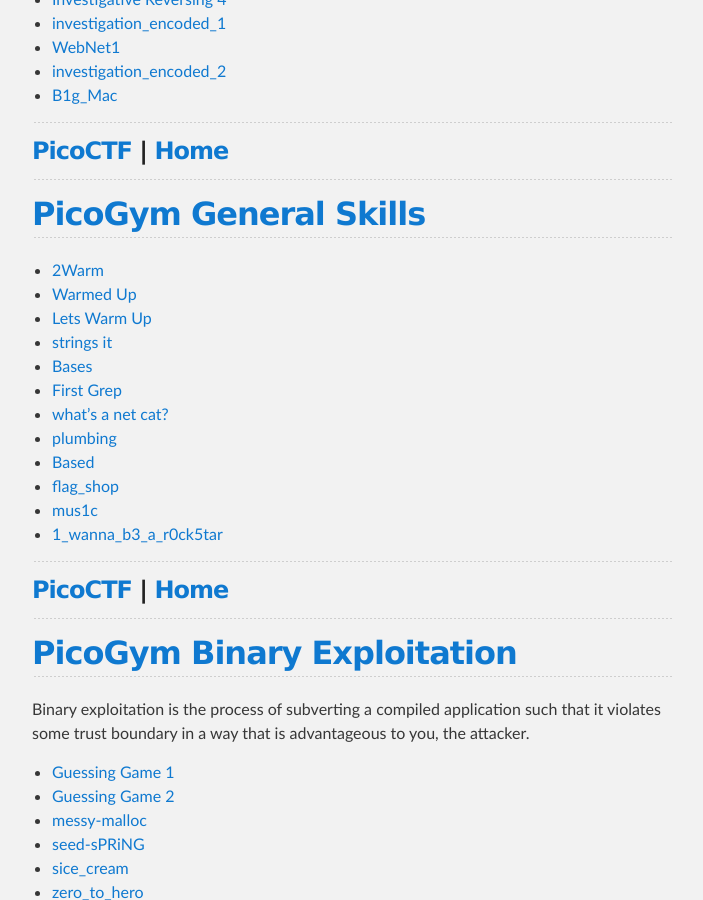
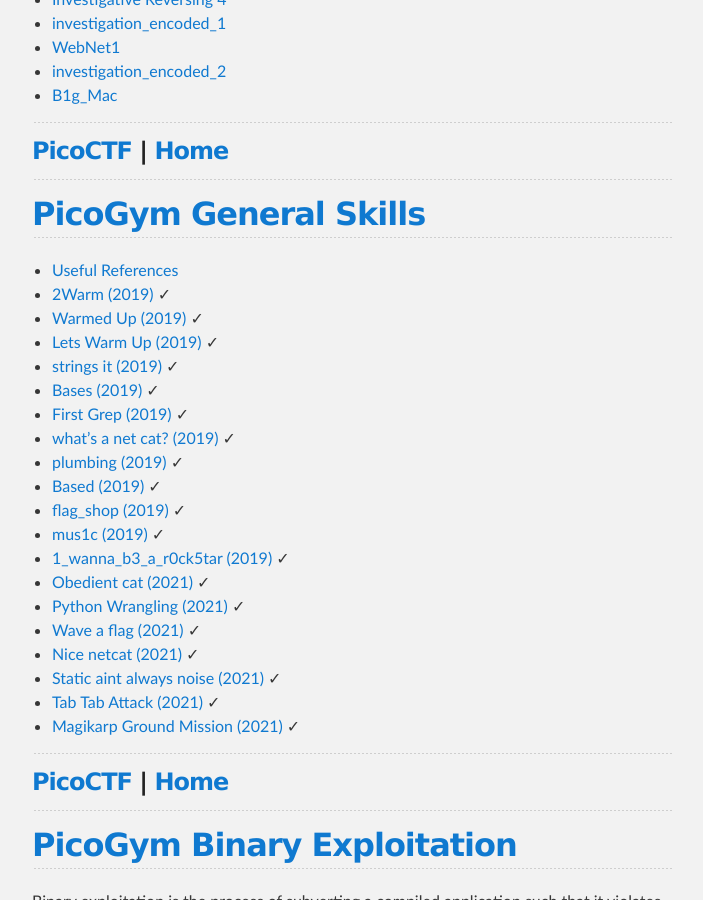
Before and after one commit to djm89uk/djm89uk.github.io, a Jekyll site: the page built from picoctf.md, in a window 1280 px wide and 900 px high, scrolled down 3124 px. Shown: the whole window, without its empty margins (288-991 px from the left). Built offline with Jekyll 4.4.1, drawn with Linux system fonts in a browser that asks for light colours; our own code applies the rules of GitHub Pages for plain Markdown files.

Commit message:
Update picoctf.md

```diff
--- a/picoctf.md
+++ b/picoctf.md
@@ -133,18 +133,26 @@ Reverse engineering entails taking a software system and analyzing it to trace i
 ---
 ## [PicoGym General Skills](./picogym_gs.md)
 
-- [2Warm](./picogym_gs.md#two-warm)
-- [Warmed Up](./picogym_gs.md#warmed-up)
-- [Lets Warm Up](./picogym_gs.md#lets-warm-up)
-- [strings it](./picogym_gs.md#strings-it)
-- [Bases](./picogym_gs.md#bases)
-- [First Grep](./picogym_gs.md#first-grep)
-- [what's a net cat?](./picogym_gs.md#whats-a-net-cat)
-- [plumbing](./picogym_gs.md#plumbing)
-- [Based](./picogym_gs.md#based)
-- [flag_shop](./picogym_gs.md#flag-shop)
-- [mus1c](./picogym_gs.md#mus1c)
-- [1_wanna_b3_a_r0ck5tar](./picogym_gs.md#i-wanna-b3-a-r0ck5tar)
+- [Useful References](./picogym_gs.md#useful-references)
+- [2Warm (2019)](./picogym_gs.md#two-warm) ✓
+- [Warmed Up (2019)](./picogym_gs.md#warmed-up) ✓
+- [Lets Warm Up (2019)](./picogym_gs.md#lets-warm-up) ✓
+- [strings it (2019)](./picogym_gs.md#strings-it) ✓
+- [Bases (2019)](./picogym_gs.md#bases) ✓
+- [First Grep (2019)](./picogym_gs.md#first-grep) ✓
+- [what's a net cat? (2019)](./picogym_gs.md#whats-a-net-cat) ✓
+- [plumbing (2019)](./picogym_gs.md#plumbing) ✓
+- [Based (2019)](./picogym_gs.md#based) ✓
+- [flag_shop (2019)](./picogym_gs.md#flag-shop) ✓
+- [mus1c (2019)](./picogym_gs.md#mus1c) ✓
+- [1_wanna_b3_a_r0ck5tar (2019)](./picogym_gs.md#i-wanna-b3-a-r0ck5tar) ✓
+- [Obedient cat (2021)](./picogym_gs.md#obedient-cat) ✓
+- [Python Wrangling (2021)](./picogym_gs.md#python-wrangling) ✓
+- [Wave a flag (2021)](./picogym_gs.md#wave-a-flag) ✓
+- [Nice netcat (2021)](./picogym_gs.md#nice-netcat) ✓
+- [Static aint always noise (2021)](./picogym_gs.md#static-aint-always-noise) ✓
+- [Tab Tab Attack (2021)](./picogym_gs.md#tab-tab-attack) ✓
+- [Magikarp Ground Mission (2021)](./picogym_gs.md#magikarp-ground-mission) ✓
 
 ---
 
```
